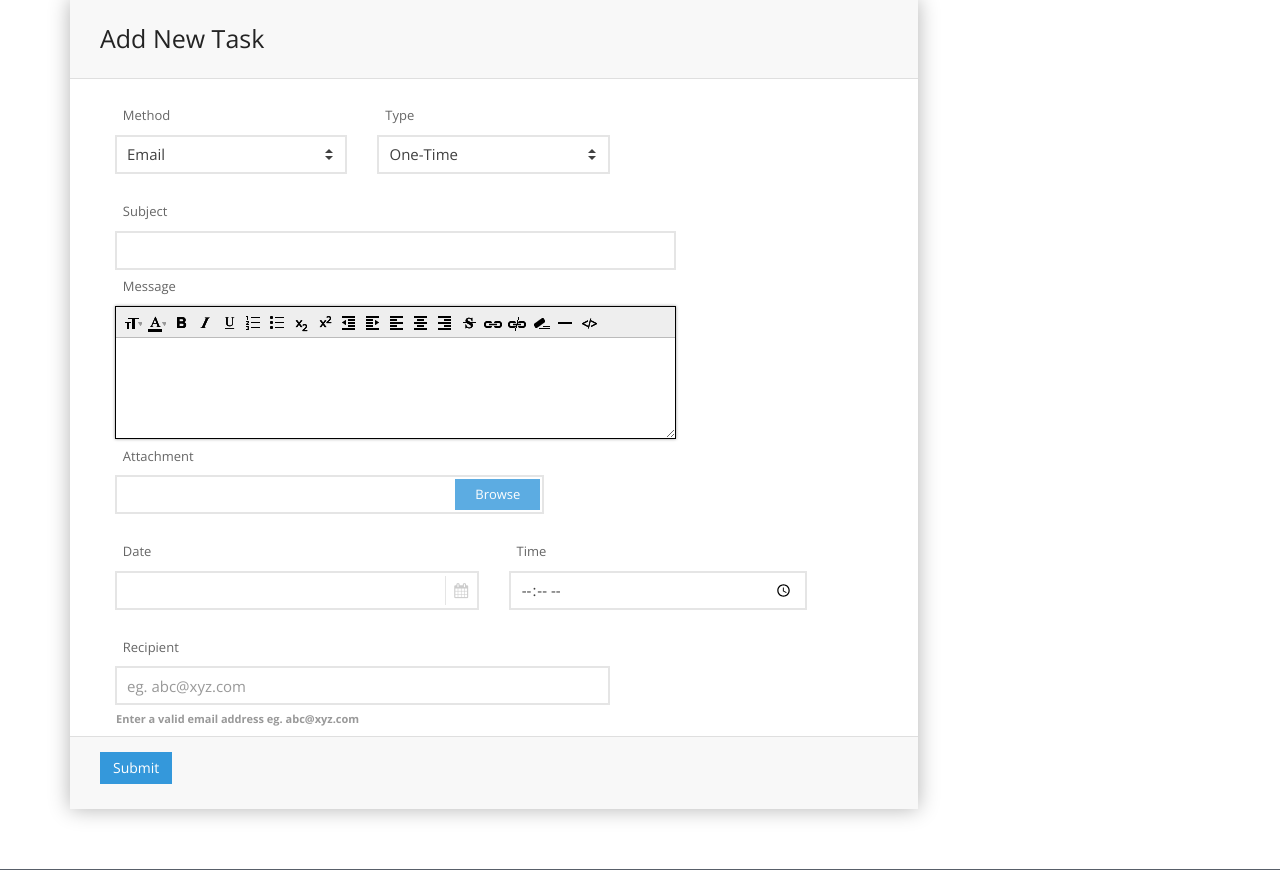
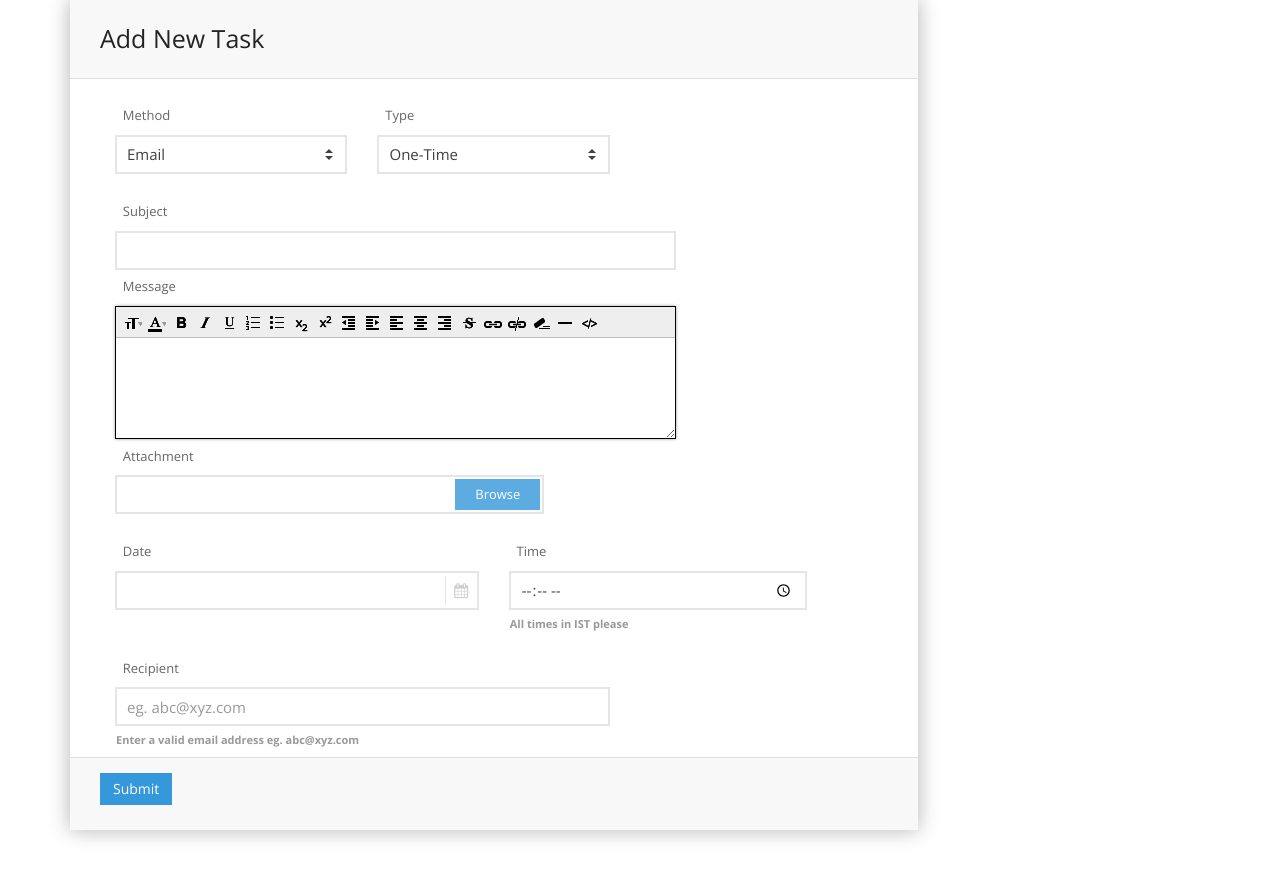
Before and after one commit to udayj/ReminderService, a Flask app: page /new_task in a window 1280 px wide. Shown: the part 74-944 px from the top of the page. Run offline with Flask 2, Linux system fonts and the light colour scheme; the visitor is signed in with stand-in values (Sample User, id 1); parts of the project's set-up code (start-up, migrations or seed data) failed here and were passed over; some libraries are stand-ins or nearby versions.

Commit message:
helper text when entering time details for tasks

```diff
--- a/templates/list.html
+++ b/templates/list.html
@@ -288,7 +288,7 @@
 			            <label class="label">Time</label>
 			            <label class="input" >
 			              <input type="time" id="time" class="form-control" name="time" value="09:00:AM">
-
+			              <div class="note" id="time-helper">All times in IST please</div>
 			            </label>
 			          </div>
 			      </section>
--- a/templates/new_task.html
+++ b/templates/new_task.html
@@ -197,7 +197,7 @@
 			            <label class="label">Time</label>
 			            <label class="input" >
 			              <input type="time" id="time" class="form-control" name="time" value="09:00:AM">
-
+			              <div class="note" id="time-helper">All times in IST please</div>
 			            </label>
 			          </div>
 			      </section>
```
